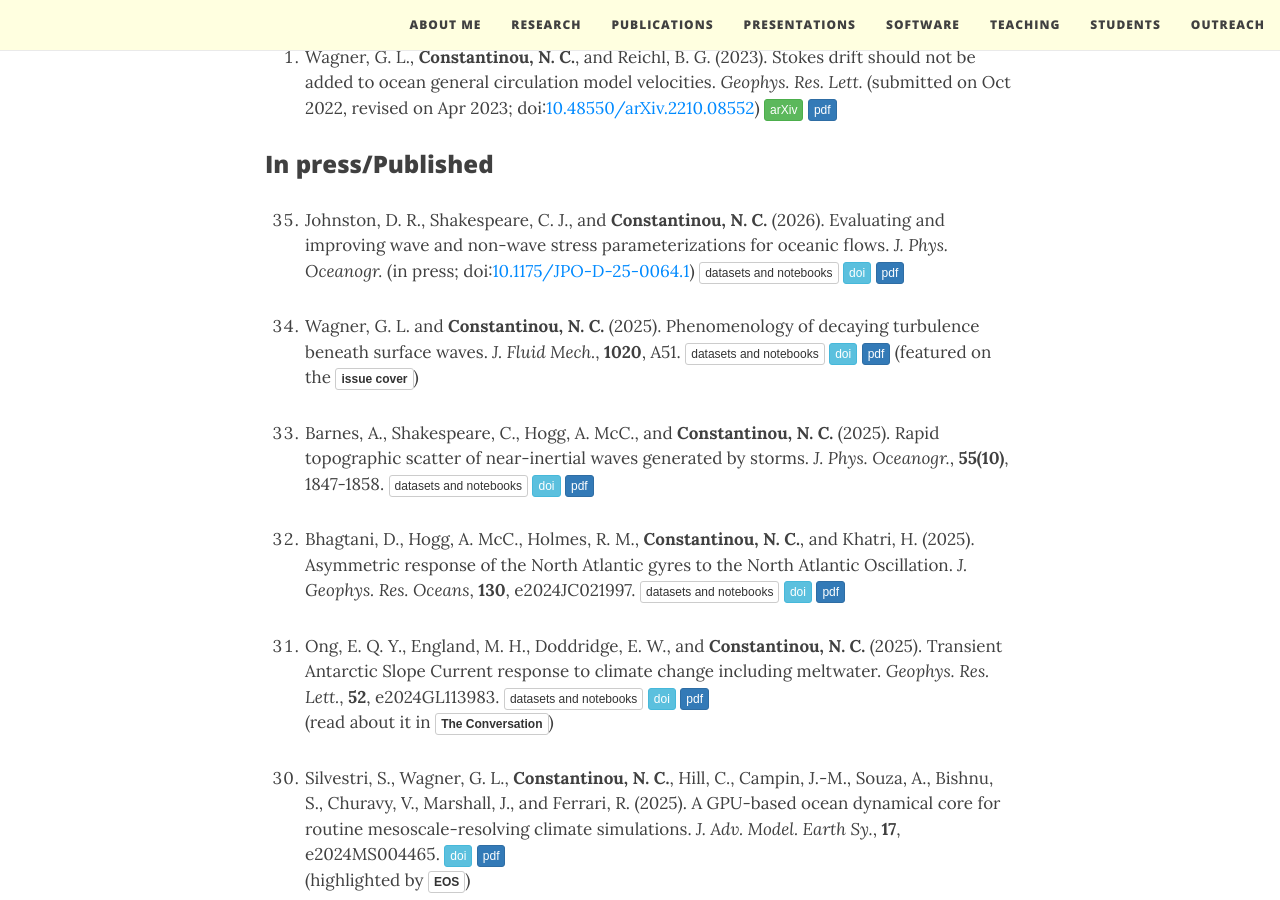
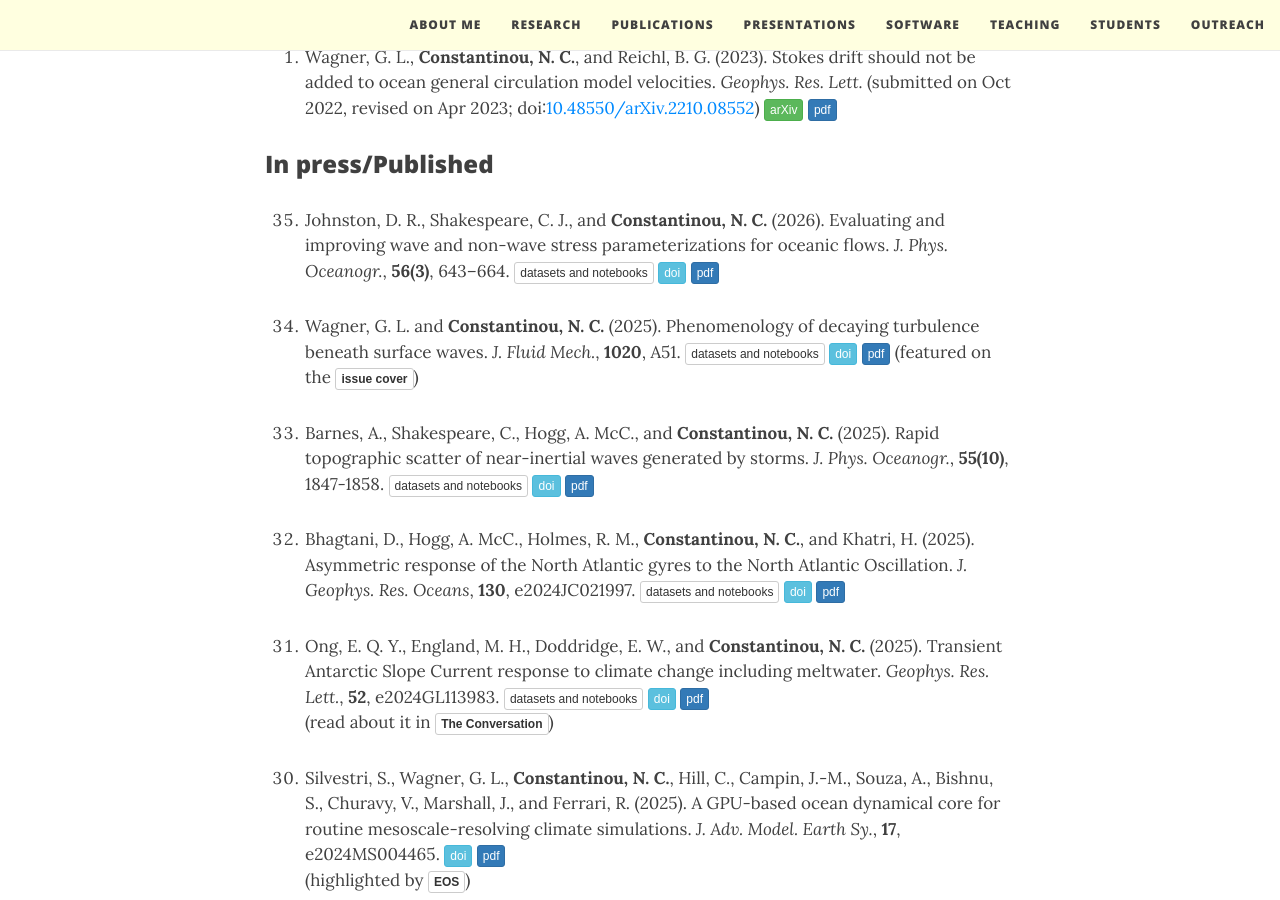
Before and after one commit to navidcy/navidcy.github.io, a Jekyll site: the page built from publications.md, in a window 1280 px wide and 900 px high, scrolled down 681 px. Built offline with Jekyll 4.4.1, drawn with Linux system fonts in a browser that asks for light colours; nearby versions of some CDN libraries; comment, search, counter and statistics services are not loaded.

Commit message:
internal-tide published

```diff
--- a/publications.md
+++ b/publications.md
@@ -8,6 +8,13 @@ title: Publications
 ## Journal articles
 
 ### Submitted/In review
+
+<!--
+0. Freund, M. B., Heidemann, H., Sengupta, A., Lieber, R., and **Constantinou, N. C.** (2026). Characteristics and impacts of La Niña diversity on Pacific teleconnections. _Nat. Commun._ submitted on Jan 2026; doi:[10.48550/arXiv.2502.14148](https://doi.org/10.48550/arXiv.2502.14148)) [<span class="btn btn-default btn-xs{{end}}" style="font-family:sans-serif;">datasets and notebooks</span>][oceananigans-overview-repo] [<span class="btn btn-success btn-xs{{end}}" style="font-family:sans-serif;">arXiv</span>][arXiv:2502.14148]{:target="_blank"} [<span class="btn btn-primary btn-xs{{end}}" style="font-family:sans-serif;">pdf</span>][oceananigans-overview]
+
+
+0. Silvestri, S., Campin, J.-M., Wagner, G. L., **Constantinou, N. C.**, and Ferrari, R. (2026). A low-storage Runge-Kutta framework for non-linear free-surface ocean models. _J. Adv. Model. Earth Sy._ (submitted on Jan 2026; doi:[10.48550/arXiv.2502.14148](https://doi.org/10.48550/arXiv.2502.14148)) [<span class="btn btn-default btn-xs{{end}}" style="font-family:sans-serif;">datasets and notebooks</span>][oceananigans-overview-repo] [<span class="btn btn-success btn-xs{{end}}" style="font-family:sans-serif;">arXiv</span>][arXiv:2502.14148]{:target="_blank"} [<span class="btn btn-primary btn-xs{{end}}" style="font-family:sans-serif;">pdf</span>][oceananigans-overview]
+-->
 
 0. Bhagtani, D., Hogg, A. McC., Holmes, R. M., and **Constantinou, N. C.** (2025). Unravelling how winds and surface heat fluxes control the Atlantic Ocean's meridional heat transport. _Clim. Dyn._ (submitted on May 2025; doi:[10.48550/arXiv.2401.14230](https://doi.org/10.48550/arXiv.2401.14230)) [<span class="btn btn-success btn-xs{{end}}" style="font-family:sans-serif;">arXiv</span>][arXiv:2401.14230]{:target="_blank"} [<span class="btn btn-primary btn-xs{{end}}" style="font-family:sans-serif;">pdf</span>][atlanticMHT]
 
@@ -24,7 +31,7 @@ title: Publications
 
 ### In press/Published
 
-1. Johnston, D. R., Shakespeare, C. J., and **Constantinou, N. C.** (2026). Evaluating and improving wave and non-wave stress parameterizations for oceanic flows. _J. Phys. Oceanogr._ (in press; doi:[10.1175/JPO-D-25-0064.1](https://doi.org/10.1175/JPO-D-25-0064.1)) [<span class="btn btn-default btn-xs{{end}}" style="font-family:sans-serif;">datasets and notebooks</span>][internal-tide-parameterizations-repo] [<span class="btn btn-info btn-xs{{end}}" style="font-family:sans-serif;">doi</span>][internal-tide-parameterizations-doi]{:target="_blank"} [<span class="btn btn-primary btn-xs{{end}}" style="font-family:sans-serif;">pdf</span>][internal-tide-parameterizations]
+1. Johnston, D. R., Shakespeare, C. J., and **Constantinou, N. C.** (2026). Evaluating and improving wave and non-wave stress parameterizations for oceanic flows. _J. Phys. Oceanogr._, **56(3)**, 643–664. [<span class="btn btn-default btn-xs{{end}}" style="font-family:sans-serif;">datasets and notebooks</span>][internal-tide-parameterizations-repo] [<span class="btn btn-info btn-xs{{end}}" style="font-family:sans-serif;">doi</span>][internal-tide-parameterizations-doi]{:target="_blank"} [<span class="btn btn-primary btn-xs{{end}}" style="font-family:sans-serif;">pdf</span>][internal-tide-parameterizations]
 
 
 0. Wagner, G. L. and **Constantinou, N. C.** (2025). Phenomenology of decaying turbulence beneath surface waves. _J. Fluid Mech._, **1020**, A51. [<span class="btn btn-default btn-xs{{end}}" style="font-family:sans-serif;">datasets and notebooks</span>][betaplane-surface-waves-repo] [<span class="btn btn-info btn-xs{{end}}" style="font-family:sans-serif;">doi</span>][betaplane-surface-waves-doi]{:target="_blank"} [<span class="btn btn-primary btn-xs{{end}}" style="font-family:sans-serif;">pdf</span>][betaplane-surface-waves] <span align="right" class='altmetric-embed' data-badge-type="2" data-condensed="true" data-hide-less-than="2" data-doi="10.1017/jfm.2025.10649"></span>
```
Also changed, not shown: 1 other file.
